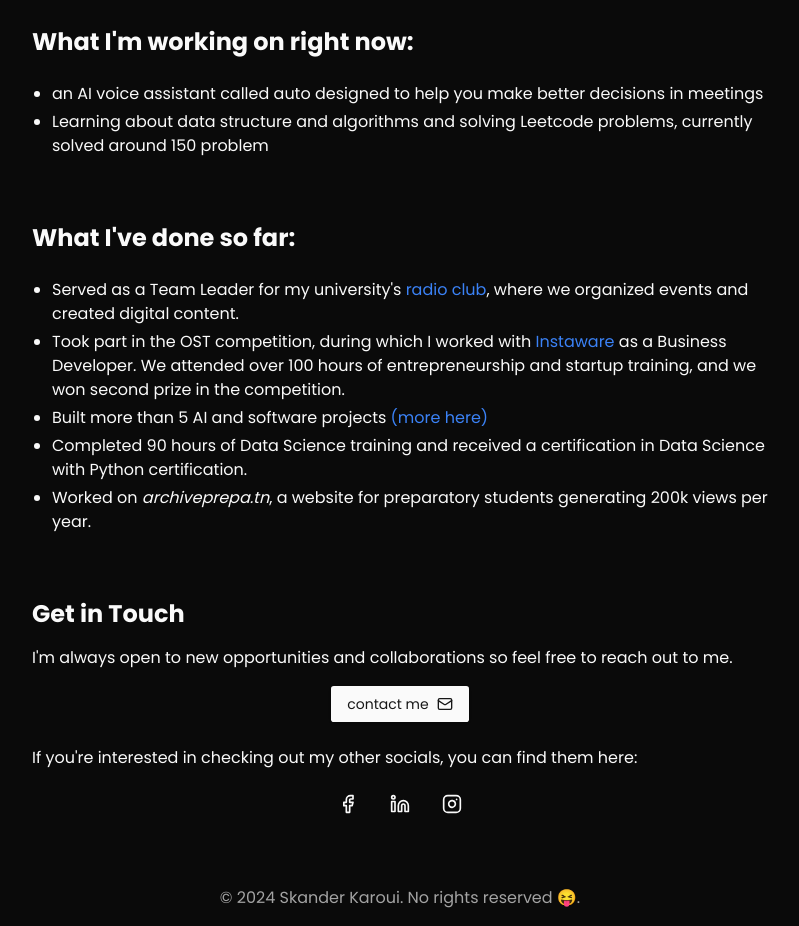
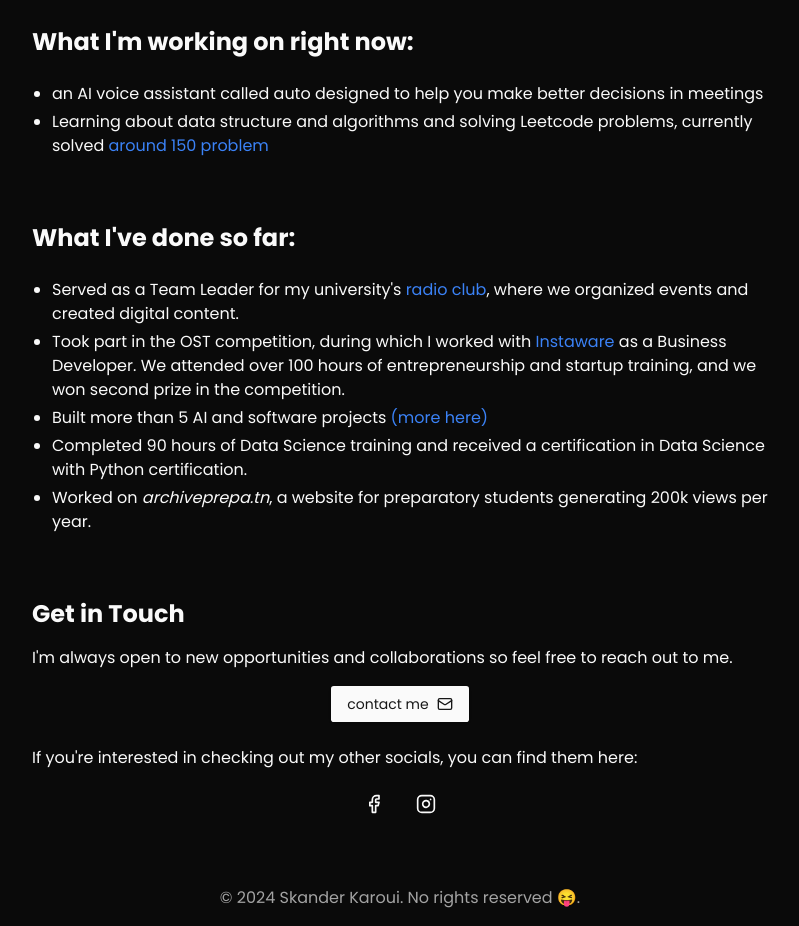
Before and after one commit to skanderkaroui/minimal-portfolio, a Next.js app: page / in a window 1280 px wide. Shown: the part 820-1746 px from the top of the page, without its empty margins (240-1039 px from the left). Built offline with nearby package versions, Linux system fonts and the light colour scheme; no server answers.

Commit message:
corrected minor mistakes

```diff
--- a/components/portfolio.tsx
+++ b/components/portfolio.tsx
@@ -171,7 +171,7 @@ export function PortfolioComponent() {
               </li>
               <li>
                 Learning about data structure and algorithms and solving
-                Leetcode problems, currently solved <LeetCodeStats /> problem
+                Leetcode problems, currently solved <a href="https://github.com/skanderkaroui" className="link-blue"> <LeetCodeStats /> problem </a>
               </li>{" "}
             </ul>
           </section>
@@ -257,16 +257,6 @@ export function PortfolioComponent() {
               </Button>
               <Button variant="ghost" size="icon" asChild>
                 <Link
-                  href="https://www.linkedin.com/in/skander-karoui"
-                  target="_blank"
-                  rel="noopener noreferrer"
-                >
-                  <Linkedin className="h-5 w-5" />
-                  <span className="sr-only">LinkedIn</span>
-                </Link>
-              </Button>
-              <Button variant="ghost" size="icon" asChild>
-                <Link
                   href="https://www.instagram.com/skander_karoui"
                   target="_blank"
                   rel="noopener noreferrer"
```
